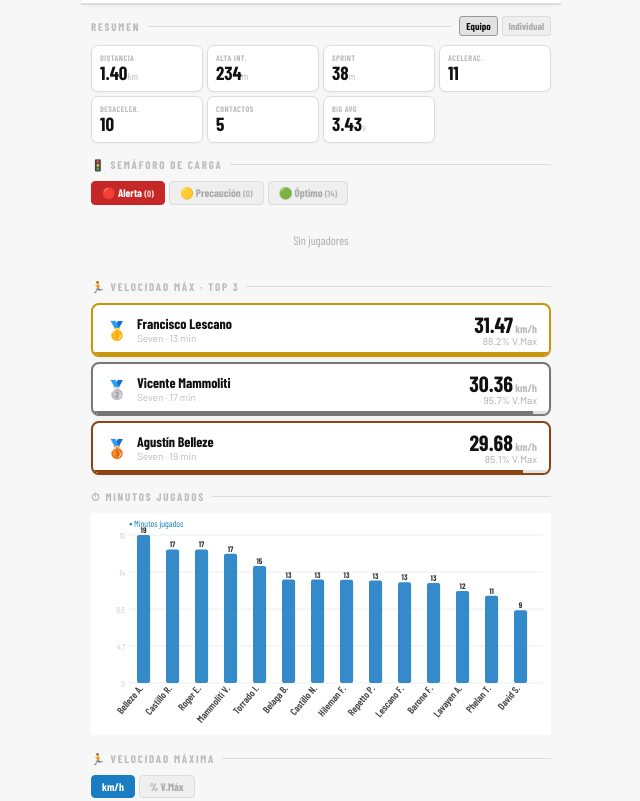
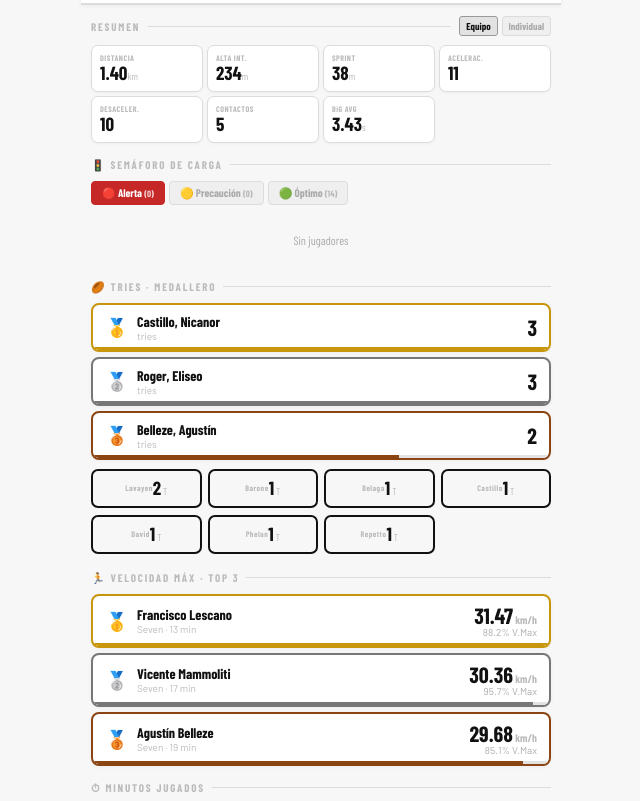
Before and after one commit to agustincony/Informes-GPS, a plain HTML site: page seven.html in a window 1280 px wide. Shown: the part 140-941 px from the top of the page, without its empty margins (319-959 px from the left). Drawn offline with nearby package versions, Linux system fonts and the light colour scheme; a web font is replaced by a local one.

Commit message:
Add files via upload

```diff
--- a/seven.html
+++ b/seven.html
@@ -401,6 +401,51 @@ function getDataset(){
   if(activeView==='dom')   return getCumulative('dom');
   const match=MATCHES.find(m=>m.key===activeView);
   return match?match.data:[];
+}
+
+// ─── MEDALLERO DE TRIES ─────────────────────────────────────────────────────────
+const TRIES_DATA = [
+  {name:'Castillo, Nicanor', tries:3},
+  {name:'Roger, Eliseo',     tries:3},
+  {name:'Belleze, Agustín',  tries:2},
+  {name:'Lavayen, Alejo',    tries:2},
+  {name:'Barone, Facundo',   tries:1},
+  {name:'Belaga, Benjamin',  tries:1},
+  {name:'Castillo, Ramón',   tries:1},
+  {name:'David, Santiago',   tries:1},
+  {name:'Phelan, Tomas',     tries:1},
+  {name:'Repetto, Pedro',    tries:1},
+];
+
+function buildTriesMedallero(){
+  if(!TRIES_DATA.length) return '';
+  const medals=['🥇','🥈','🥉'];
+  const cls=['gold','silver','bronze'];
+  // top 3 → podio
+  const top3=TRIES_DATA.slice(0,3);
+  const rest=TRIES_DATA.slice(3);
+  let h='<div class="podium">';
+  top3.forEach((p,i)=>{
+    const pct=Math.round((p.tries/top3[0].tries)*100);
+    h+=`<div class="pod ${cls[i]}">
+      <div class="pod-medal">${medals[i]}</div>
+      <div class="pod-info"><div class="pod-name">${p.name}</div><div class="pod-sub">tries</div></div>
+      <div class="pod-nums"><div class="pod-vel">${p.tries}</div></div>
+      <div class="pod-bar"><div class="pod-fill" style="width:${pct}%"></div></div>
+    </div>`;
+  });
+  h+='</div>';
+  if(rest.length){
+    h+='<div class="sc-grid" style="margin-top:7px">';
+    rest.forEach(p=>{
+      h+=`<div class="sc-cell">
+        <div class="kpi-lbl">${p.name.split(',')[0]}</div>
+        <div class="kpi-v">${p.tries}<span class="kpi-u"> T</span></div>
+      </div>`;
+    });
+    h+='</div>';
+  }
+  return h;
 }
 
 // ─── SEMÁFORO DE CARGA ──────────────────────────────────────────────────────────
@@ -1053,7 +1098,7 @@ function render(){
   const cargaHtml=buildSemaforoCarga(data);
   if(cargaHtml) h+=`<div class="sec"><div class="sec-ttl">🚦 SEMÁFORO DE CARGA</div>${cargaHtml}</div>`;
 
-
+  h+=`<div class="sec"><div class="sec-ttl">🏉 TRIES · MEDALLERO</div>${buildTriesMedallero()}</div>`;
 
   h+=`<div class="sec"><div class="sec-ttl">🏃 VELOCIDAD MÁX · TOP 3</div><div class="podium">${velPodium(data)}</div></div>`;
   h+=`<div class="sec"><div class="sec-ttl">⏱ MINUTOS JUGADOS</div>${minChart(data)}</div>`;
```
